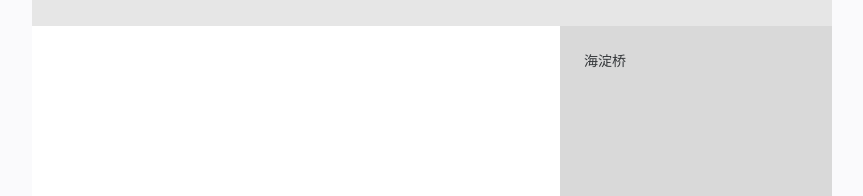
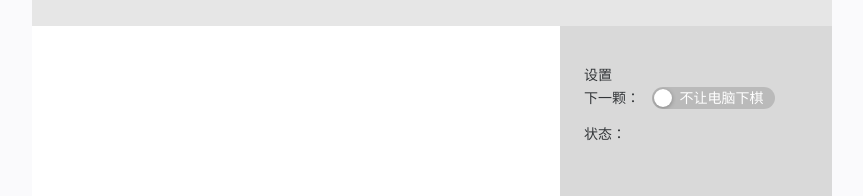
Before and after one commit to pure01fx/tic-tac-toe, a Vue app: page / in a window 1280 px wide. Shown: the part 144-340 px from the top of the page, without its empty margins (208-1071 px from the left). Built offline with nearby package versions, Linux system fonts and the light colour scheme.

Commit message:
feat: split logic and view

```diff
--- a/src/App.vue
+++ b/src/App.vue
@@ -15,10 +15,25 @@
             content-style="padding: 24px;"
             content-class="center-content"
           >
-            <PuzzleComponent />
+            <PuzzleComponent
+              :board="machine.puzzle.value"
+              @click="machine.onCellClick"
+            />
           </n-layout-content>
           <n-layout-sider content-style="padding: 24px;">
-            海淀桥
+            <p>
+              设置
+              <n-flex vertical>
+                <n-flex>
+                  <span>下一颗：</span
+                  ><n-switch>
+                    <template #checked> 就让电脑下棋 </template>
+                    <template #unchecked> 不让电脑下棋 </template>
+                  </n-switch>
+                </n-flex>
+              </n-flex>
+            </p>
+            <p>状态：</p>
           </n-layout-sider>
         </n-layout>
       </n-layout>
@@ -27,8 +42,19 @@
 </template>
 
 <script setup lang="ts">
-import { NLayout, NLayoutHeader, NLayoutSider, NLayoutContent } from 'naive-ui'
+import {
+  NLayout,
+  NLayoutHeader,
+  NLayoutSider,
+  NLayoutContent,
+  NFlex,
+  NSwitch,
+} from 'naive-ui'
 import PuzzleComponent from './components/PuzzleComponent.vue'
+
+import { createMachine } from './logic'
+
+const machine = createMachine()
 </script>
 
 <style>
--- a/src/components/PuzzleComponent.vue
+++ b/src/components/PuzzleComponent.vue
@@ -1,6 +1,6 @@
 <template>
   <n-flex vertical :size="0">
-    <n-flex :size="0" v-for="(row, rowIndex) in board" :key="rowIndex">
+    <n-flex :size="0" v-for="(row, rowIndex) in props.board" :key="rowIndex">
       <div
         v-for="(cell, cellIndex) in row"
         :key="cellIndex"
@@ -9,7 +9,7 @@
         <n-button
           quaternary
           circle
-          @click="handleClick(rowIndex, cellIndex)"
+          @click="emit('click', rowIndex, cellIndex)"
           size="large"
         >
           <template #icon>
@@ -37,13 +37,12 @@ import {
   Dismiss12Regular as XIcon,
   Circle12Regular as OIcon,
 } from '@vicons/fluent'
-import { ref } from 'vue'
 
-const board = ref<Array<Array<string | null>>>([
-  [null, null, null],
-  [null, null, null],
-  [null, null, null],
-])
+const props = defineProps<{ board: Array<Array<string | null>> }>()
+
+const emit = defineEmits<{
+  (event: 'click', rowIndex: number, cellIndex: number): void
+}>()
 
 const getStyle = (rowIndex: number, cellIndex: number) => {
   const style = {
@@ -63,11 +62,6 @@ const getStyle = (rowIndex: number, cellIndex: number) => {
   }
   return style
 }
-
-const handleClick = (rowIndex: number, cellIndex: number) => {
-  const player = board.value[rowIndex][cellIndex] === 'X' ? 'O' : 'X'
-  board.value[rowIndex][cellIndex] = player
-}
 </script>
 
 <style>
--- /dev/null
+++ b/src/logic.ts
@@ -0,0 +1,22 @@
+import { ref, type Ref } from 'vue'
+
+function createPuzzle(): Ref<Array<Array<string | null>>> {
+  return ref<Array<Array<string | null>>>([
+    [null, null, null],
+    [null, null, null],
+    [null, null, null],
+  ])
+}
+
+export function createMachine() {
+  const puzzle = createPuzzle()
+
+  const onCellClick = (row: number, col: number) => {
+    puzzle.value[row][col] = Math.random() > 0.5 ? 'X' : 'O'
+  }
+
+  return {
+    puzzle,
+    onCellClick,
+  }
+}
```
